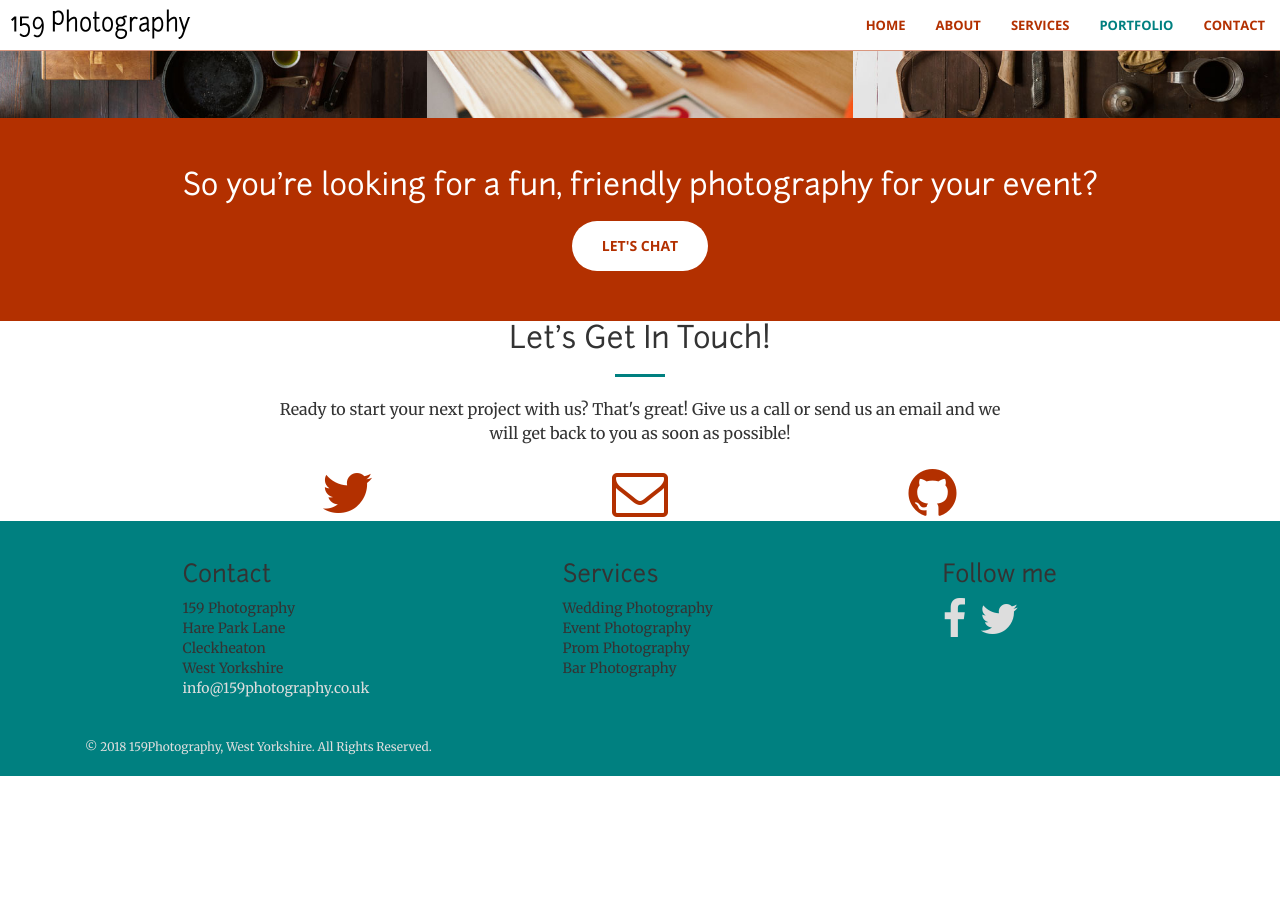
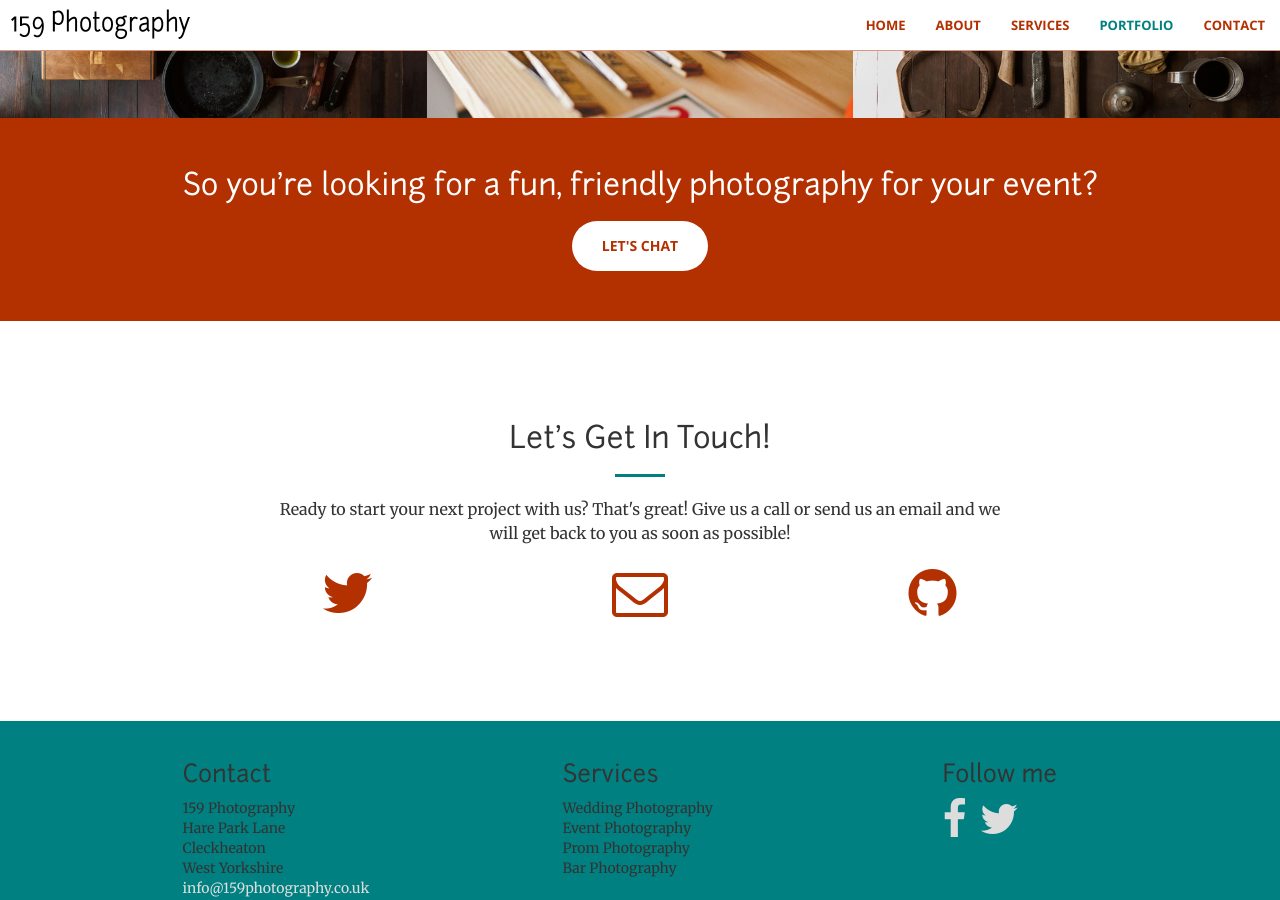
Before and after one commit to mattwhi/159photography, a Jekyll site: the page built from index.md, in a window 1280 px wide and 900 px high, scrolled down 3041 px. Built offline with Jekyll 4.4.1, drawn with Linux system fonts in a browser that asks for light colours; some web fonts are replaced; before the commit the page ends 3817 px from its top, so only the background shows below that.

Commit message:
padding on contact form

```diff
--- a/_includes/aside.html
+++ b/_includes/aside.html
@@ -2,7 +2,7 @@
       <div class="container text-center">
           <div class="call-to-action">
               <h2>So you're looking for a fun, friendly photography for your event?</h2>
-              <a href="#contact" class="btn btn-default btn-xl wow tada">Let's chat</a>
+              <a href="#contact" class=" page-scroll btn btn-default btn-xl wow tada">Let's chat</a>
           </div>
       </div>
   </aside>
--- a/_includes/contact.html
+++ b/_includes/contact.html
@@ -1,4 +1,4 @@
-<section id="contact">
+<section id="contact" class="contact">
     <div class="container">
         <div class="row">
             <div class="col-lg-8 col-lg-offset-2 text-center">
--- /dev/null
+++ b/_sass/_contact.scss
@@ -0,0 +1,6 @@
+section.contact {
+	padding: 50px 0;
+	@media (min-width: 768px) {
+		padding:100px 0;
+	}
+}
--- a/css/main.scss
+++ b/css/main.scss
@@ -74,5 +74,6 @@ $my-font-regular: junctionregular;
         "about",
         "service",
         "portfolio",
+        "contact",
         "footer"
 ;
```
Also changed, not shown: 3 other files.
